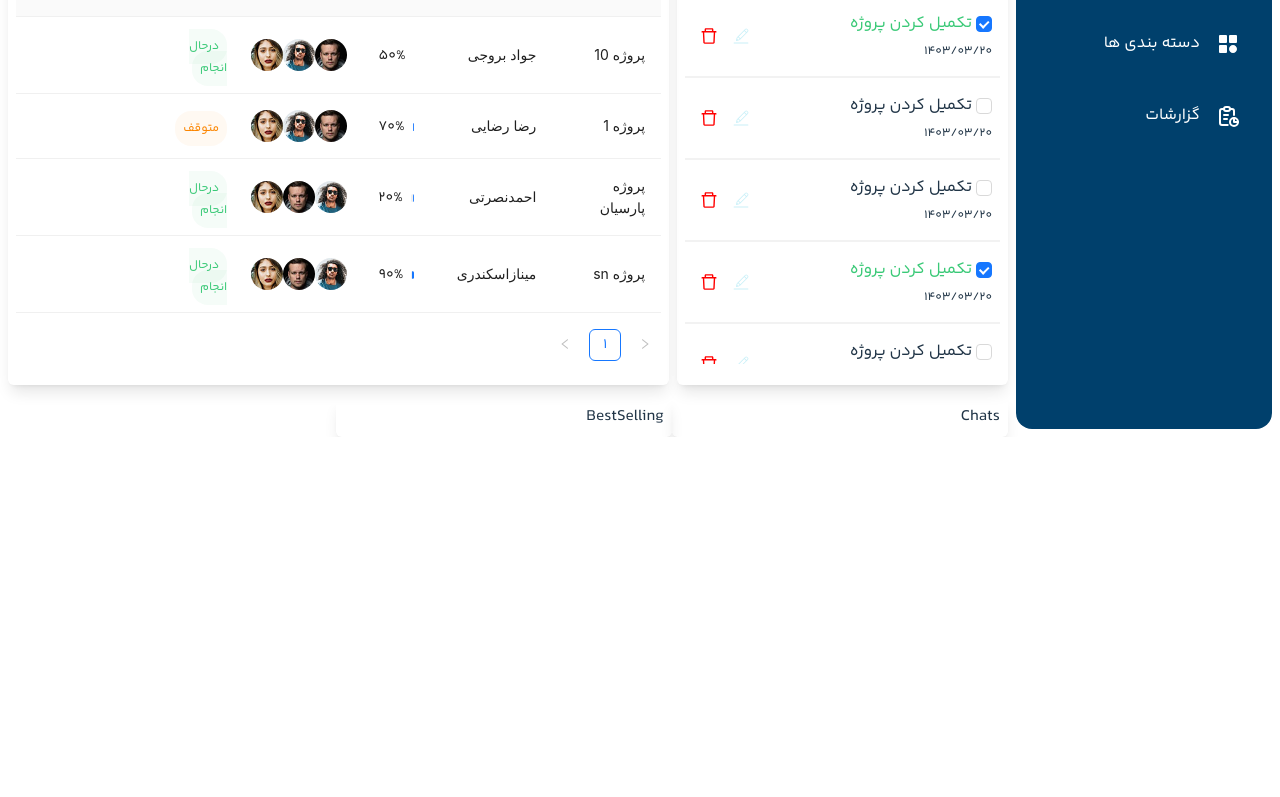
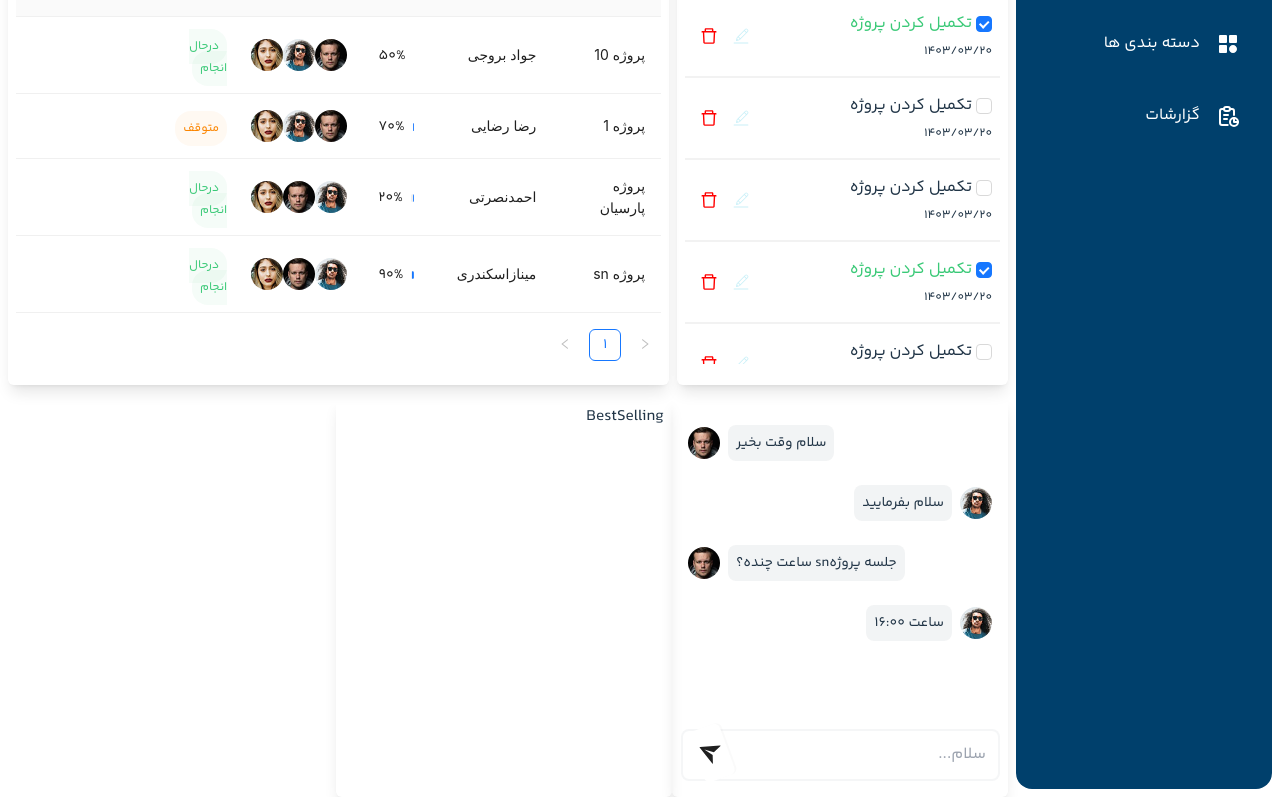
Before and after one commit to javadboroji/react-dashboard, a React (Vite) app in the folder vite-number-conversion/: page /dashboard in a window 1280 px wide. Shown: the part 368-1165 px from the top of the page. Before the commit the page ends 805 px from the top, so only its background shows below. Built offline with nearby package versions, Linux system fonts and the light colour scheme.

Commit message:
add Chat component

```diff
--- a/vite-number-conversion/package.json
+++ b/vite-number-conversion/package.json
@@ -21,7 +21,8 @@
     "react-multi-date-picker": "^4.5.1",
     "react-router-dom": "^6.22.1",
     "recharts": "^2.12.7",
-    "styled-components": "^6.1.11"
+    "styled-components": "^6.1.11",
+    "uuid": "^9.0.1"
   },
   "devDependencies": {
     "@types/react": "^18.2.56",
--- a/vite-number-conversion/src/Components/Header/HeaderLayout.tsx
+++ b/vite-number-conversion/src/Components/Header/HeaderLayout.tsx
@@ -5,8 +5,8 @@ function HeaderLayout() {
   return (
 
       <div className='bg-Navy-blue w-[100%] h-20 flex '>
-       <div className={'flex-shrink flex bg-gray-bg items-center rounded-bl-2xl rounded-tl-2xl '}>
-         <h2 className={'text-wihte text-3xl px-20 font-bold'}>  داشبورد</h2>
+       <div className={'flex-shrink flex bg-gray-bg items-center '}>
+         <h2 className={'text-wihte text-2xl px-20 font-bold'}>  داشبورد</h2>
        </div>
         <div className={'flex-1 items-center justify-between flex'}>
           <HeaderAction/>
--- /dev/null
+++ b/vite-number-conversion/src/Pages/Dashboard/Chats/Chat.data.tsx
@@ -0,0 +1,41 @@
+import { v4 as uuidv4 } from 'uuid';
+import profile1 from '../../../../public/images/us-1.jpg';
+import profile2 from '../../../../public/images/us-2.jpg';
+
+type chatMessageType={
+    userName:string,
+    id:string,
+    message:string,
+    profile:string,
+    role:string
+}
+export const chatMessage:chatMessageType[]=[
+    {
+        userName:"علی حسنی",
+        id:uuidv4(),
+        message:' سلام وقت بخیر',
+        profile:profile1,
+        role:'user'
+    },
+    {
+        userName:" احسان",
+        id:uuidv4(),
+        message:' سلام  بفرمایید',
+        profile:profile2,
+        role:'admin'
+    },
+    {
+        userName:"علی حسنی",
+        id:uuidv4(),
+        message:'جلسه پروژهsn ساعت چنده؟',
+        profile:profile1,
+        role:'user'
+    },
+    {
+        userName:" احسان",
+        id:uuidv4(),
+        message:' ساعت 16:00',
+        profile:profile2,
+        role:'admin'
+    },
+];
--- /dev/null
+++ b/vite-number-conversion/src/Pages/Dashboard/Chats/ChatMessages.tsx
@@ -0,0 +1,17 @@
+import React from 'react'
+import { chatMessage } from './Chat.data'
+
+function ChatMessages() {
+    return (
+        <div className='flex flex-col p-2'>
+            {chatMessage?.map(message => (
+                    <div key={message.id} className={` items-center ${message.role==='admin'? 'justify-start flex':' flex flex-row-reverse'} my-3 `}>
+                    <img className='rounded-full w-8 h-8' src={message.profile} alt={message.userName} />
+                    <p className='text-sm bg-black bg-opacity-5 p-2 rounded-lg mx-2'>{message.message}</p>
+                </div>
+            ))}
+        </div>
+    )
+}
+
+export default ChatMessages
--- /dev/null
+++ b/vite-number-conversion/src/Pages/Dashboard/Chats/ChatSending.tsx
@@ -0,0 +1,15 @@
+import React from 'react'
+import { RiSendPlaneFill } from "react-icons/ri";
+import { Button } from 'antd';
+function ChatSending() {
+    return (
+        <>
+            <input className='p-3 absolute top-[83%] w-[95%]  border-2 border-opacity-5 border-gray-bg rounded-lg' placeholder='سلام...' />
+            <Button style={{ position: 'absolute', top: '85%', left: '4%', border: '0', transform: "rotate(250deg)" }}>
+                <RiSendPlaneFill size={24} />
+            </Button>
+        </>
+    )
+}
+
+export default ChatSending
--- a/vite-number-conversion/src/Pages/Dashboard/Chats/Chats.tsx
+++ b/vite-number-conversion/src/Pages/Dashboard/Chats/Chats.tsx
@@ -1,8 +1,14 @@
+
 import React from 'react'
+import ChatSending from './ChatSending'
+import ChatMessages from './ChatMessages'
 
 function Chats() {
   return (
-    <div className='flex flex-col w-2/6  shadow-lg rounded-md mt-3 p-2'>Chats</div>
+    <div className='flex flex-col relative overflow-y-auto w-2/6  shadow-lg rounded-md mt-3 p-2 h-[25rem]'>
+      <ChatMessages/>
+    <ChatSending/>
+    </div>
   )
 }
 
```
Also changed, not shown: 1 other file (tests, documents, lock files or other folders).
